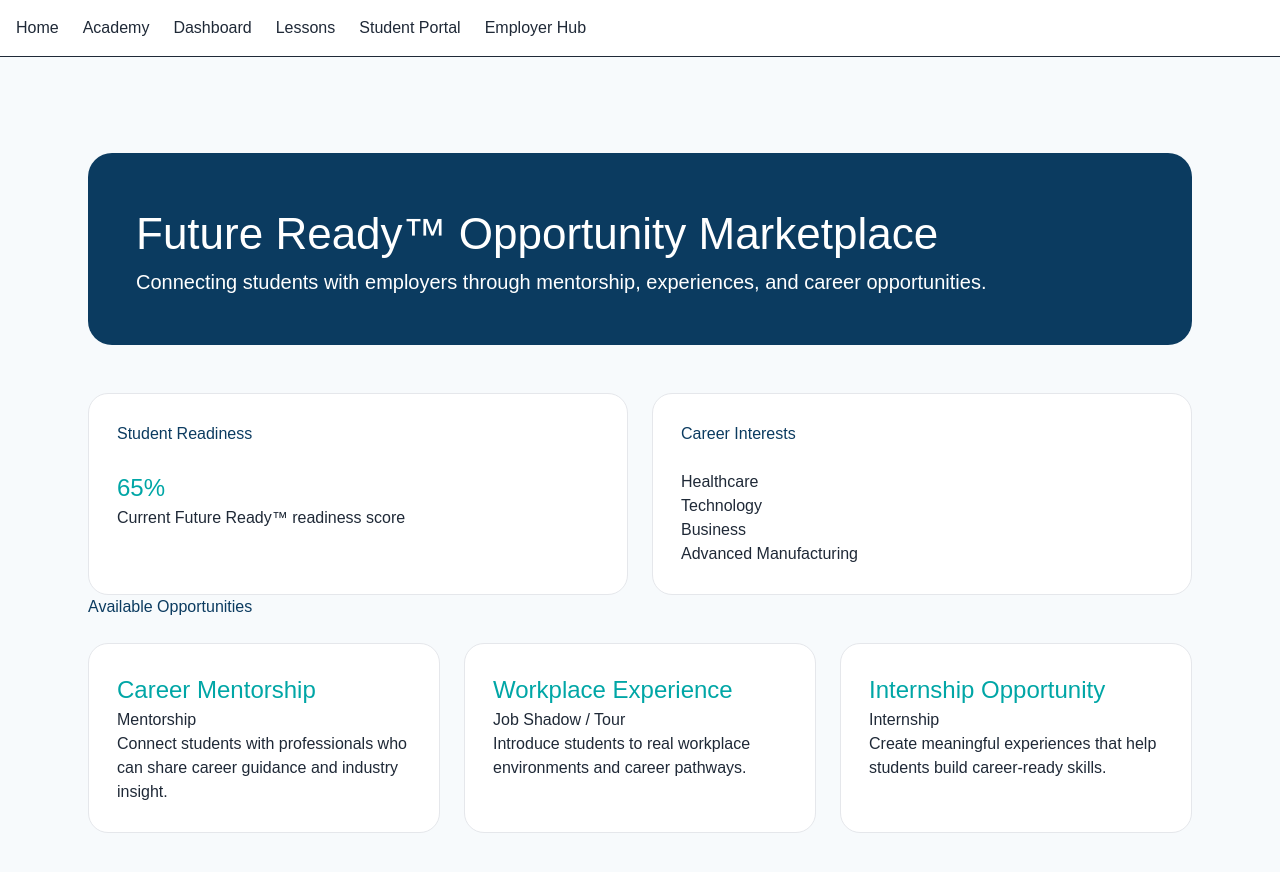
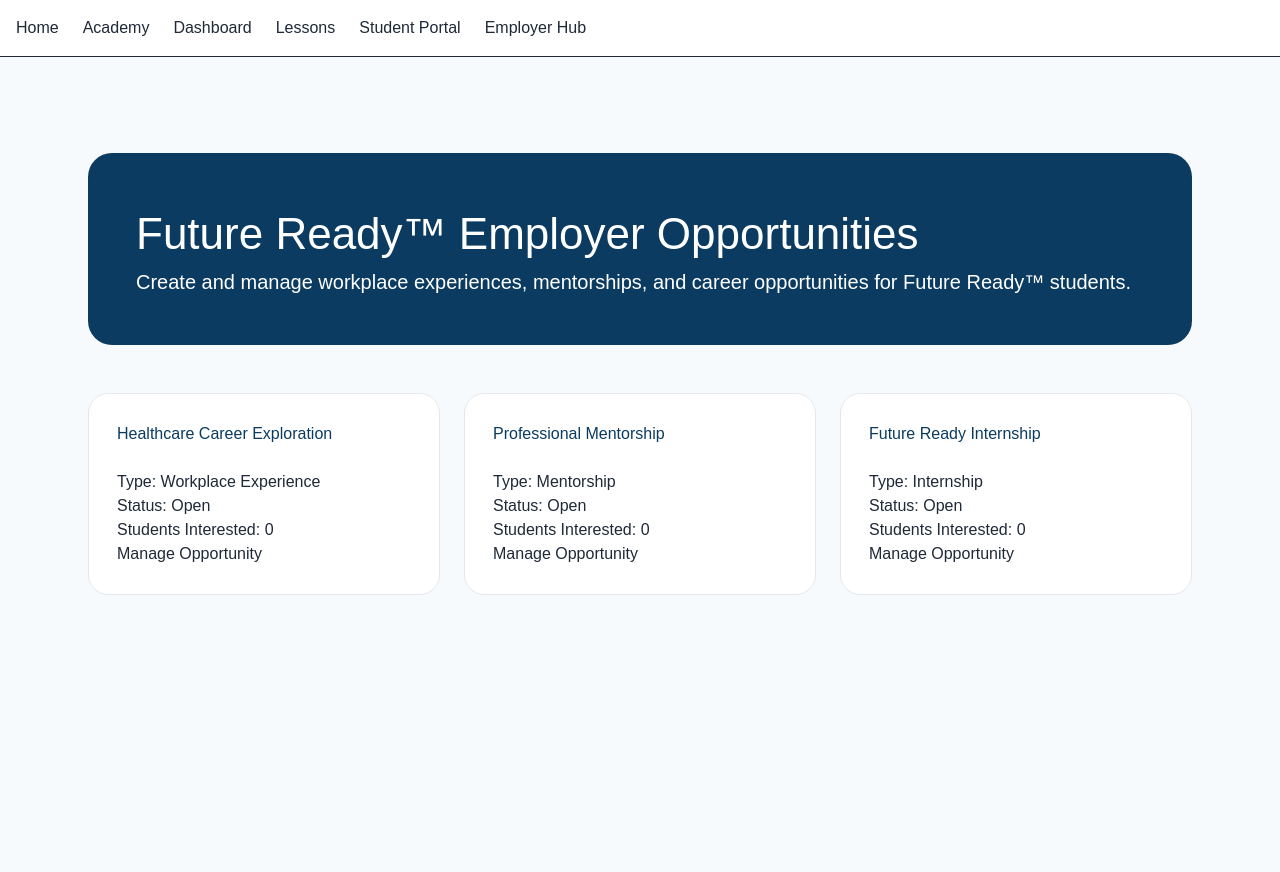
Before and after one commit to Link-Lake-Norman/Build6-, a Next.js app: page /employer-hub/opportunities in a window 1280 px wide. Shown: the top 872 px of the page. After the commit the page ends 800 px from the top, so only its background shows below. Built offline with nearby package versions, Linux system fonts and the light colour scheme.

Commit message:
Connect employer opportunities marketplace

```diff
--- a/app/employer-hub/opportunities/page.tsx
+++ b/app/employer-hub/opportunities/page.tsx
@@ -1,113 +1,57 @@
-import { readiness } from "../../../content/readiness";
+import { opportunities } from "../../../content/opportunities";
 
 export default function EmployerOpportunitiesPage() {
-  const opportunities = [
-    {
-      title: "Career Mentorship",
-      type: "Mentorship",
-      description:
-        "Connect students with professionals who can share career guidance and industry insight.",
-    },
-    {
-      title: "Workplace Experience",
-      type: "Job Shadow / Tour",
-      description:
-        "Introduce students to real workplace environments and career pathways.",
-    },
-    {
-      title: "Internship Opportunity",
-      type: "Internship",
-      description:
-        "Create meaningful experiences that help students build career-ready skills.",
-    },
-  ];
-
   return (
     <main>
 
       <section className="hero">
+
         <h1>
-          Future Ready™ Opportunity Marketplace
+          Future Ready™ Employer Opportunities
         </h1>
 
         <p>
-          Connecting students with employers through mentorship,
-          experiences, and career opportunities.
+          Create and manage workplace experiences, mentorships,
+          and career opportunities for Future Ready™ students.
         </p>
+
       </section>
 
 
       <section className="journey-grid">
 
-        <article className="journey-card">
-
-          <h2>
-            Student Readiness
-          </h2>
-
-          <h3>
-            {readiness.student.readinessScore}%
-          </h3>
-
-          <p>
-            Current Future Ready™ readiness score
-          </p>
-
-        </article>
-
-
-        <article className="journey-card">
-
-          <h2>
-            Career Interests
-          </h2>
-
-          {readiness.student.careerInterests.map((interest) => (
-            <p key={interest}>
-              {interest}
-            </p>
-          ))}
-
-        </article>
-
-      </section>
-
-
-      <section>
-
-        <h2>
-          Available Opportunities
-        </h2>
-
-        <div className="journey-grid">
-
         {opportunities.map((opportunity) => (
 
           <article
             className="journey-card"
-              key={opportunity.title}
+            key={opportunity.id}
           >
 
-              <h3>
+            <h2>
               {opportunity.title}
-              </h3>
+            </h2>
 
             <p>
-                {opportunity.type}
+              Type: {opportunity.type}
             </p>
 
             <p>
-                {opportunity.description}
+              Status: {opportunity.status}
             </p>
+
+            <p>
+              Students Interested: {opportunity.interested}
+            </p>
+
+            <button>
+              Manage Opportunity
+            </button>
 
           </article>
 
         ))}
 
-        </div>
-
       </section>
-
 
     </main>
   );
```
Lines whose indentation alone changed are shown as unchanged.
